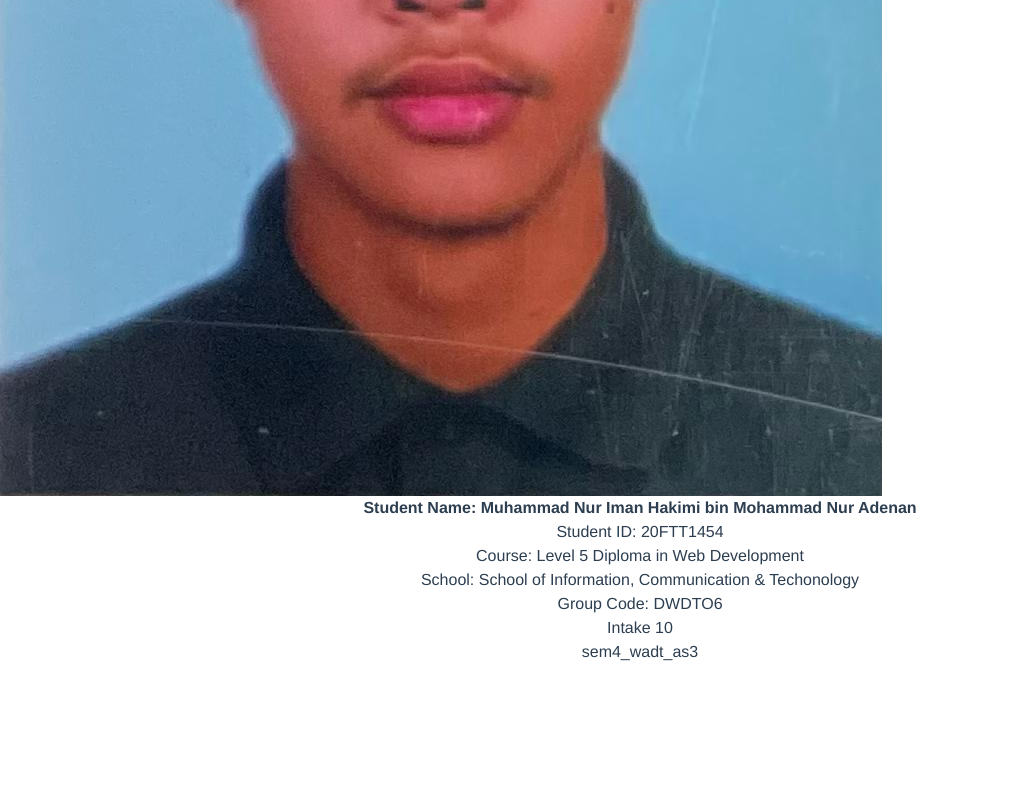
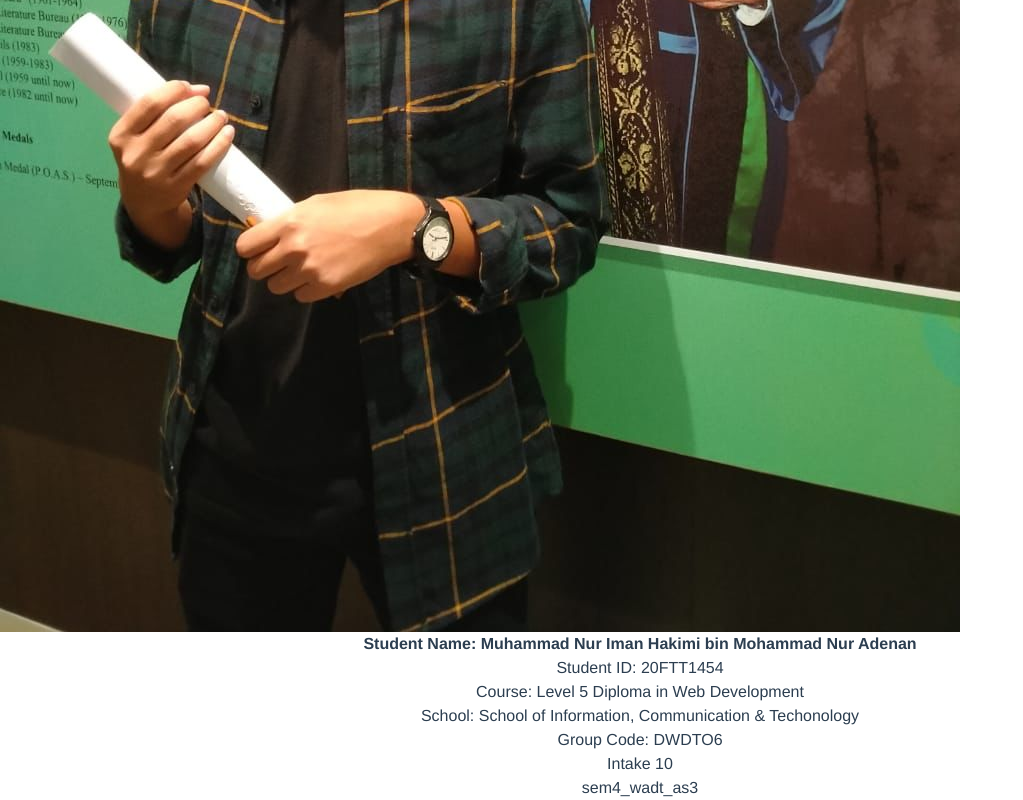
Before and after one commit to imanHakimi30/imanHakimi, a Vue app: page / in a window 1280 px wide. Shown: the part 732-1532 px from the top of the page, without its empty margins (0-1023 px from the left). Before the commit the page ends 1396 px from the top, so only its background shows below. Built offline with nearby package versions, Linux system fonts and the light colour scheme.

Commit message:
added picture in app.vue

```diff
--- a/src/App.vue
+++ b/src/App.vue
@@ -10,10 +10,11 @@ import HelloWorld from './components/HelloWorld.vue'
 
     <div class="bg-[#075985] text-white">
       <div class="p-8">
-        <img src="./assets/iman-pic.jfif" class="object-contain h-50 w-80 mx-auto " alt="image">
+        <img src="./assets/imanz.jpeg" class="object-contain h-50 w-80 mx-auto " alt="image">
       </div>
 
       <div class="pb-8">
+        <div class="bg-black py-3 w-80 container mx-auto">
           <strong>Student Name: Muhammad Nur Iman Hakimi bin Mohammad Nur Adenan</strong><br>
           <span>Student ID: 20FTT1454</span><br>
           <span>Course: Level 5 Diploma in Web Development</span><br>
@@ -21,6 +22,8 @@ import HelloWorld from './components/HelloWorld.vue'
           <span>Group Code: DWDTO6</span><br>
           <span>Intake 10</span><br>
         </div>
+      </div>
+
     </div>
     <p class="bg-sky-500/50 py-2">sem4_wadt_as3</p>
   </div>
--- /dev/null
+++ b/vue.config.js
@@ -0,0 +1,5 @@
+module.exports = {
+    publicPath: process.env.NODE_ENV === 'production'
+        ? '/imanHakimi30.github.io/'
+        : '/'
+    }
```
Also changed, not shown: src/assets/iman-pic.jfif (deleted), src/assets/imanz.jpeg (added). Lines whose indentation alone changed are shown as unchanged.
